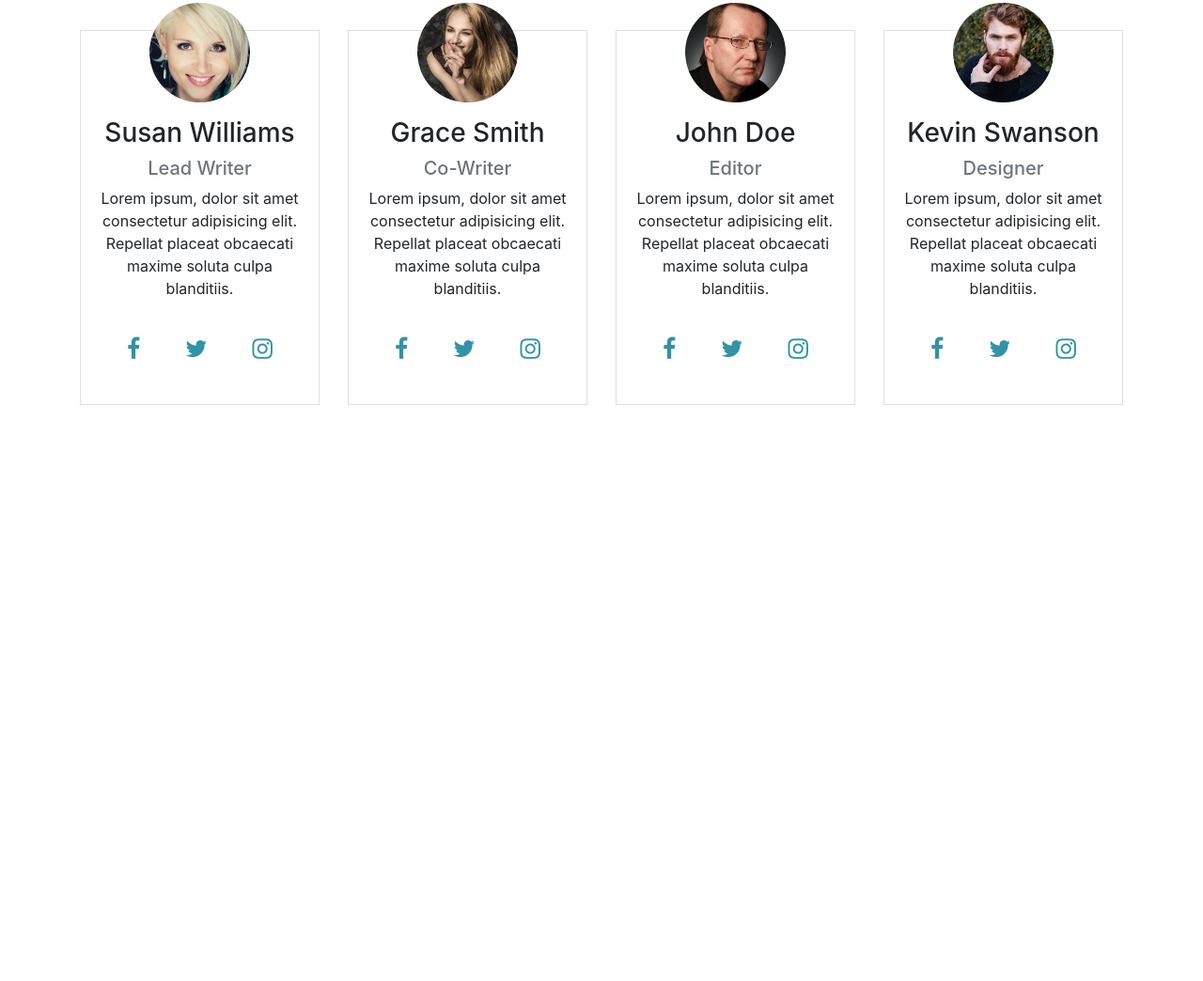
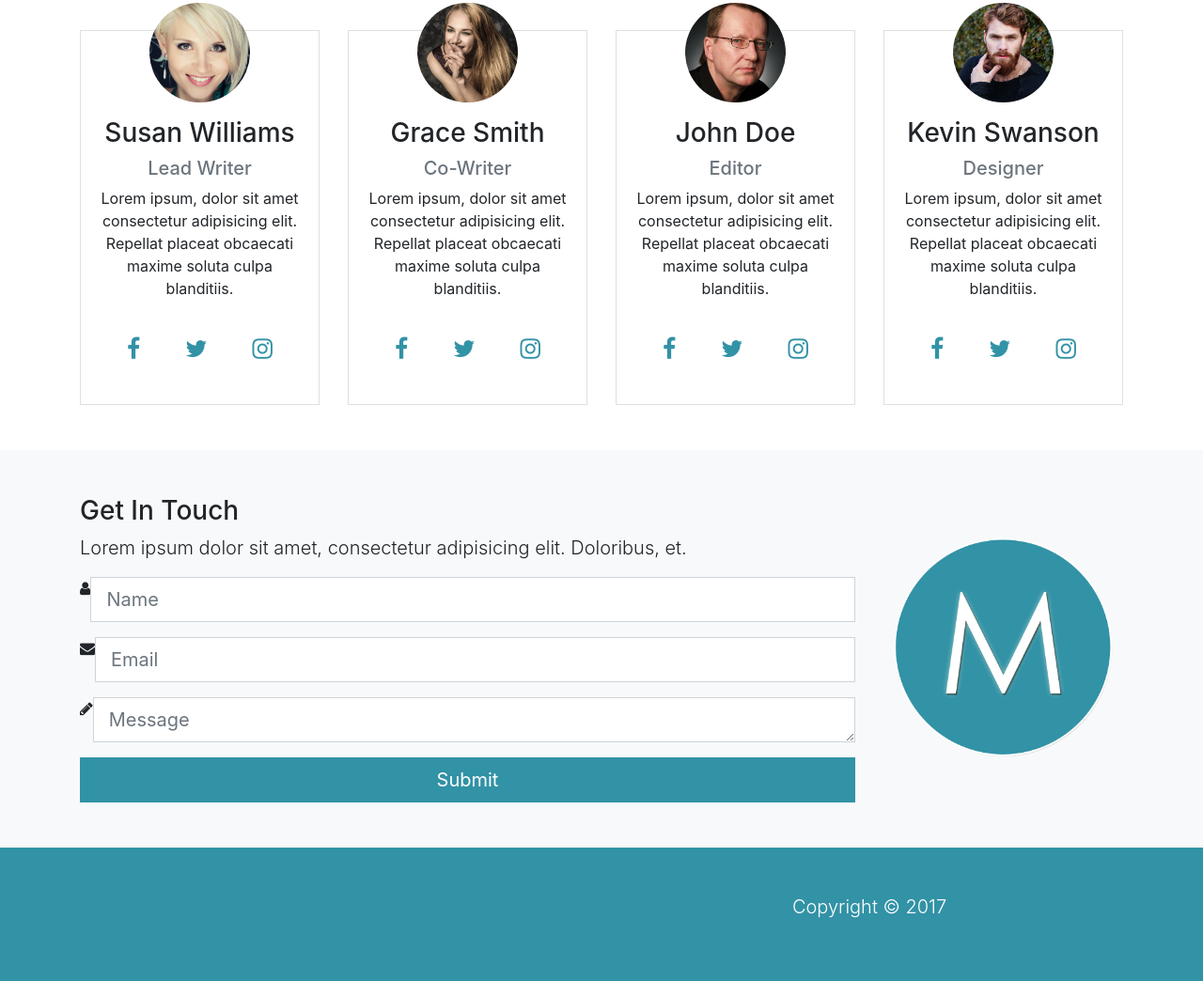
Before and after one commit to manumohan009/mizuxe, a website: page src/index.html in a window 1280 px wide. Shown: the part 1974-3018 px from the top of the page at 94% size. Before the commit the page ends 2453 px from the top, so only its background shows below. Drawn offline with Linux system fonts and the light colour scheme.

Commit message:
051 Contact & Footer

```diff
--- a/src/index.html
+++ b/src/index.html
@@ -288,6 +288,54 @@
           </div>
       </section>
 
+      <!-- CONTACT -->
+      <section id="contact" class="bg-light py-5">
+            <div class="container">
+              <div class="row">
+                <div class="col-lg-9">
+                  <h3>Get In Touch</h3>
+                  <p class="lead">Lorem ipsum dolor sit amet, consectetur adipisicing elit. Doloribus, et.</p>
+                  <form>
+                    <div class="form-group">
+                      <div class="input-group input-group-lg">
+                        <span class="input-group-addon"><i class="fa fa-user"></i></span>
+                        <input type="text" class="form-control" placeholder="Name">
+                      </div>
+                    </div>
+                    <div class="form-group">
+                      <div class="input-group input-group-lg">
+                        <span class="input-group-addon"><i class="fa fa-envelope"></i></span>
+                        <input type="email" class="form-control" placeholder="Email">
+                      </div>
+                    </div>
+                    <div class="form-group">
+                      <div class="input-group input-group-lg">
+                        <span class="input-group-addon"><i class="fa fa-pencil"></i></span>
+                        <textarea class="form-control" placeholder="Message" rows="5"></textarea>
+                      </div>
+                    </div>
+                    <input type="submit" value="Submit" class="btn btn-primary btn-block btn-lg">
+                  </form>
+                </div>
+                <div class="col-lg-3 align-self-center">
+                  <img src="img/mlogo.png" alt="" class="img-fluid">
+                </div>
+              </div>
+            </div>
+          </section>
+
+          <footer id="main-footer" class="py-5 bg-primary text-white">
+              <div class="container">
+                  <div class="row text-center">
+                      <div class="col-md-6 ml-auto">
+                          <p class="lead">Copyright &copy; 2017</p>
+                      </div>
+                  </div>
+              </div>
+          </footer>
+
+
+
 
         <script src="js/jquery.min.js"></script>
         <script src="js/popper.min.js"></script>
```
Also changed, not shown: src/scss/style.scss (+7 -11 lines).
